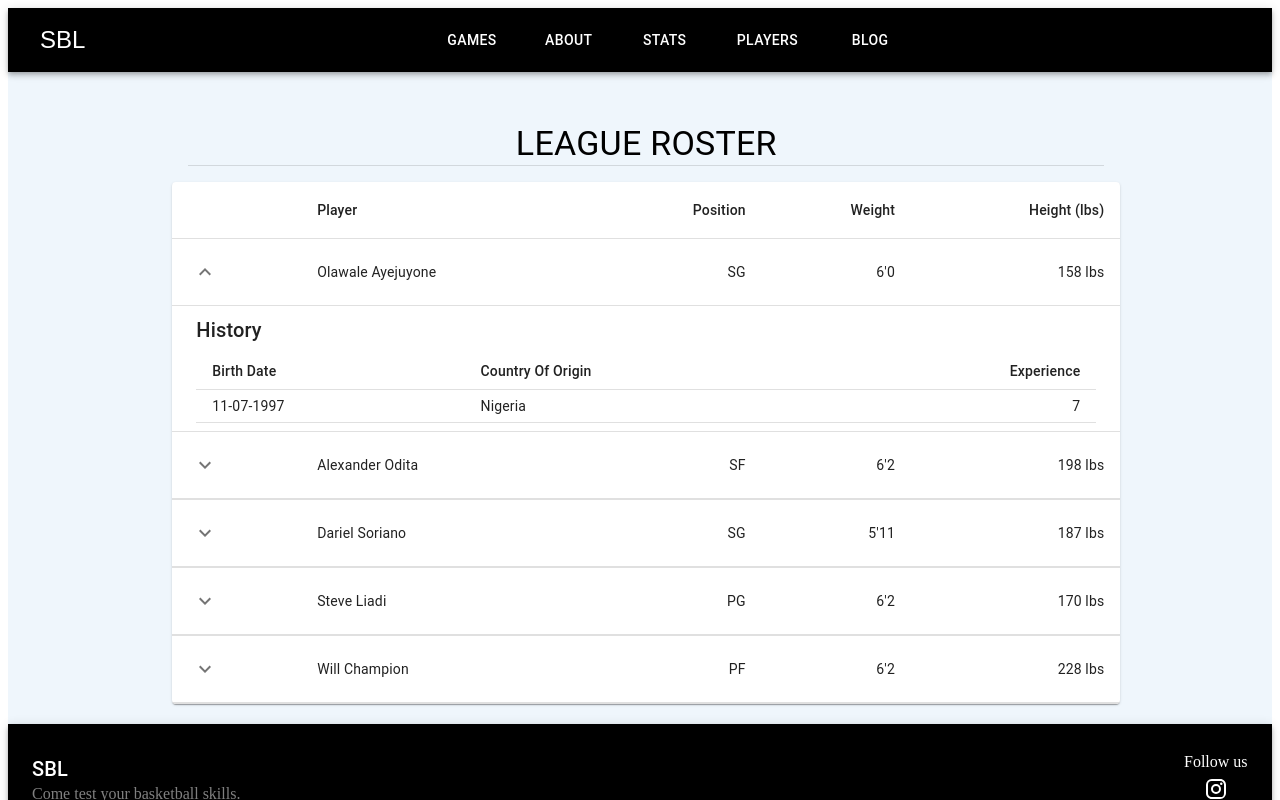
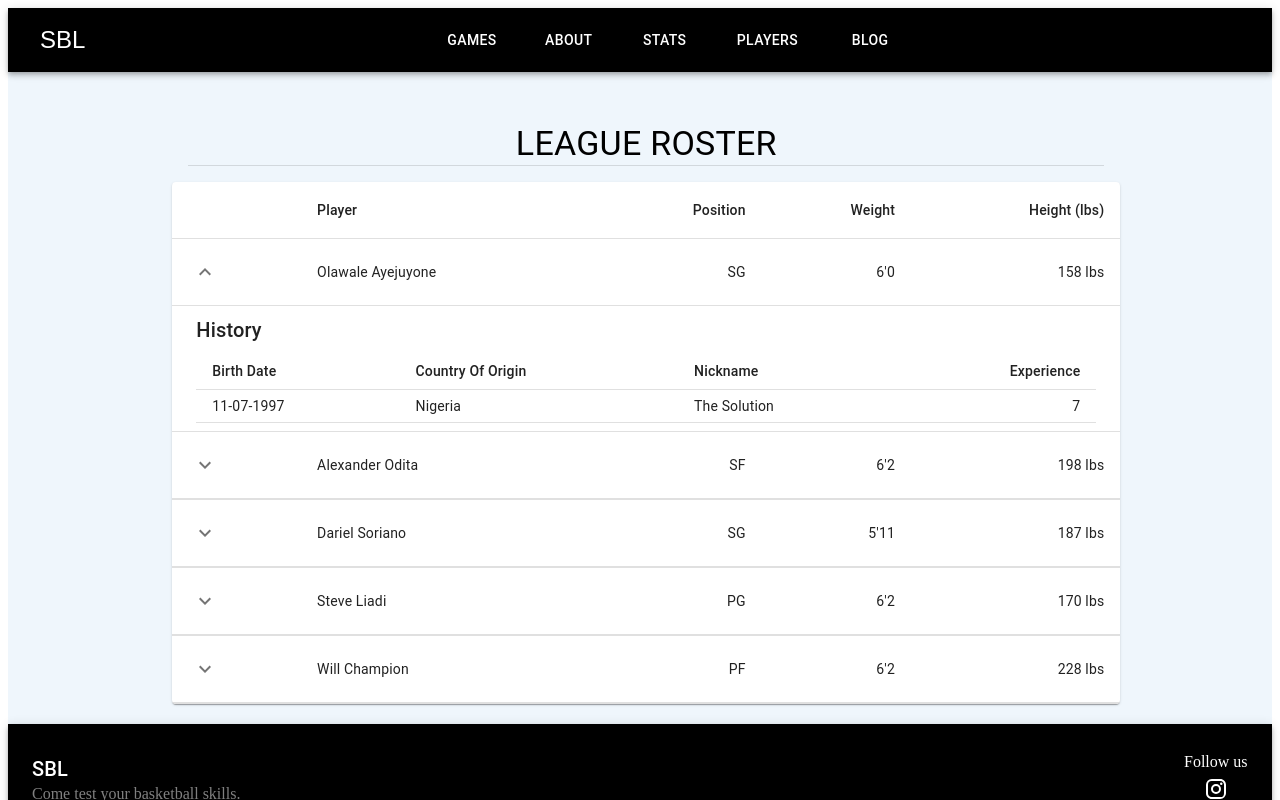
Before and after one commit to walethesolution/SBL, a React (Create React App) app in the folder sbl-frontend/: page /players in a window 1280 px wide. Both pictures are taken after a click on the button 205 px from the left and 271 px from the top of the page. Shown: the top 800 px of the page. Built offline with nearby package versions, Linux system fonts and the light colour scheme.

Commit message:
Add nickname to players history

```diff
--- a/sbl-frontend/src/components/players/index.tsx
+++ b/sbl-frontend/src/components/players/index.tsx
@@ -31,8 +31,8 @@ function createData(
       {
         birthdate: "11-07-1997",
         countryOfOrigin: "Nigeria",
+        nickname: "The Solution",
         experience: 7,
-        nickname: "The Solution",
       },
     ],
   };
@@ -73,6 +73,7 @@ function Row(props: { row: ReturnType<typeof createData> }) {
                   <TableRow>
                     <TableCell>Birth Date</TableCell>
                     <TableCell>Country Of Origin</TableCell>
+                    <TableCell>Nickname</TableCell>
                     <TableCell align="right">Experience</TableCell>
                   </TableRow>
                 </TableHead>
@@ -83,6 +84,9 @@ function Row(props: { row: ReturnType<typeof createData> }) {
                         {historyRow.birthdate}
                       </TableCell>
                       <TableCell>{historyRow.countryOfOrigin}</TableCell>
+                      <TableCell component="th" scope="row">
+                        {historyRow.nickname}
+                      </TableCell>
                       <TableCell align="right">
                         {historyRow.experience}
                       </TableCell>
```
